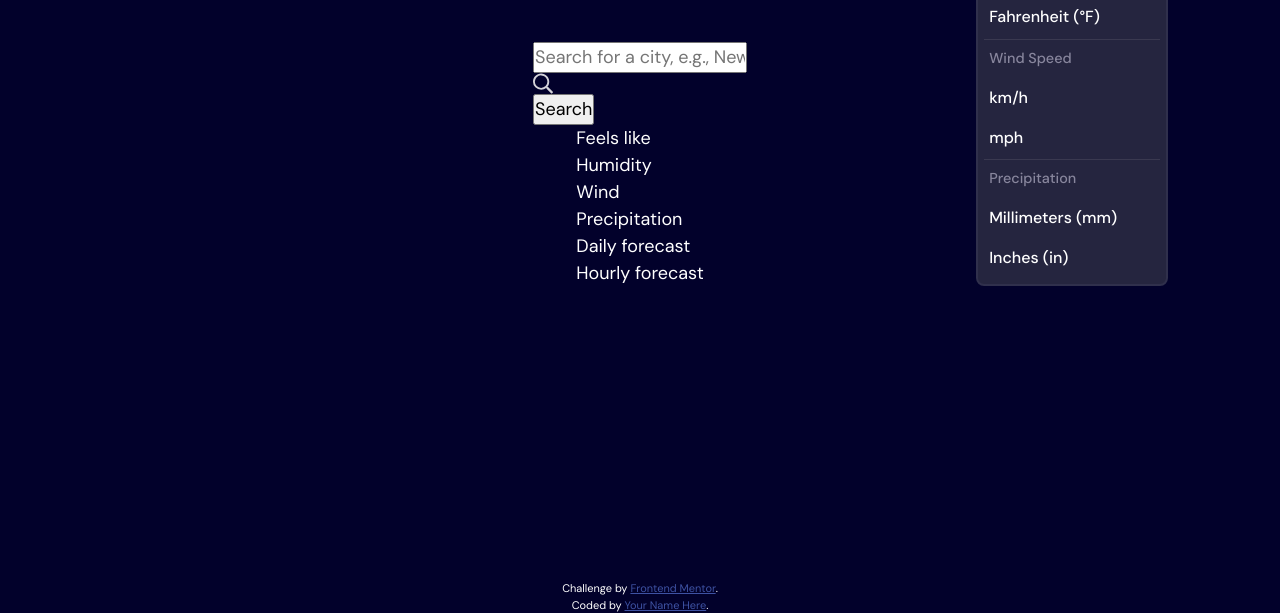
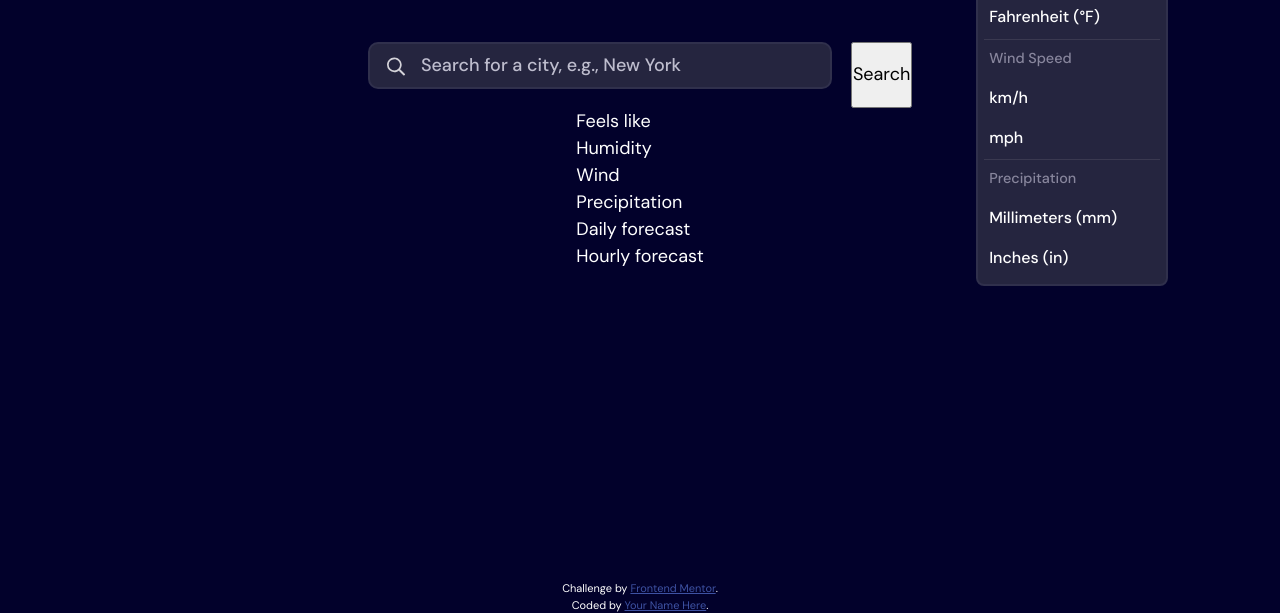
Before and after one commit to anton-mirazchiyski/Weather-App-FEM-Hackathon, a plain HTML site: page index.html in a window 1280 px wide. Shown: the part 231-844 px from the top of the page. Drawn offline with nearby package versions, Linux system fonts and the light colour scheme.

Commit message:
Style search form

```diff
--- a/index.html
+++ b/index.html
@@ -63,10 +63,12 @@
   <main>
     <h1>How's the sky looking today?</h1>
 
-    <form action="/index.html" method="get">
-      <input type="text" name="city" placeholder="Search for a city, e.g., New York">
-      <img src="./assets/images/icon-search.svg" alt="search-icon">
-      <button type="submit">Search</button>
+    <form action="/index.html" method="get" class="search-form">
+      <div class="input-container">
+        <input type="text" name="city" placeholder="Search for a city, e.g., New York">
+        <img src="./assets/images/icon-search.svg" alt="search-icon" class="search-icon">
+      </div>
+      <button type="submit" class="search-button">Search</button>
     </form>
 
     <section class="city-weather-info">
--- /dev/null
+++ b/styles/form.css
@@ -0,0 +1,27 @@
+.search-form {
+    display: flex;
+    gap: 1.2rem;
+}
+
+.search-form input {
+    min-width: 29rem;
+    padding: 0.5rem 3.2rem;
+    border-radius: 10px;
+    background-color: #25253f;
+    border: 2px solid #30304c;
+    position: relative;
+    color: #bebdce;
+    font-weight: 500;
+}
+
+.search-icon {
+    position: relative;
+    top: -2rem;
+    right: -1.2rem;
+    max-width: 1.2rem;
+}
+
+.search-form input::placeholder {
+    color: #bebdce;
+    font-weight: 500;
+}
--- a/styles/styles.css
+++ b/styles/styles.css
@@ -1,3 +1,4 @@
 @import url(reset.css);
 @import url(general-styles.css);
 @import url(header.css);
+@import url(form.css);
```
